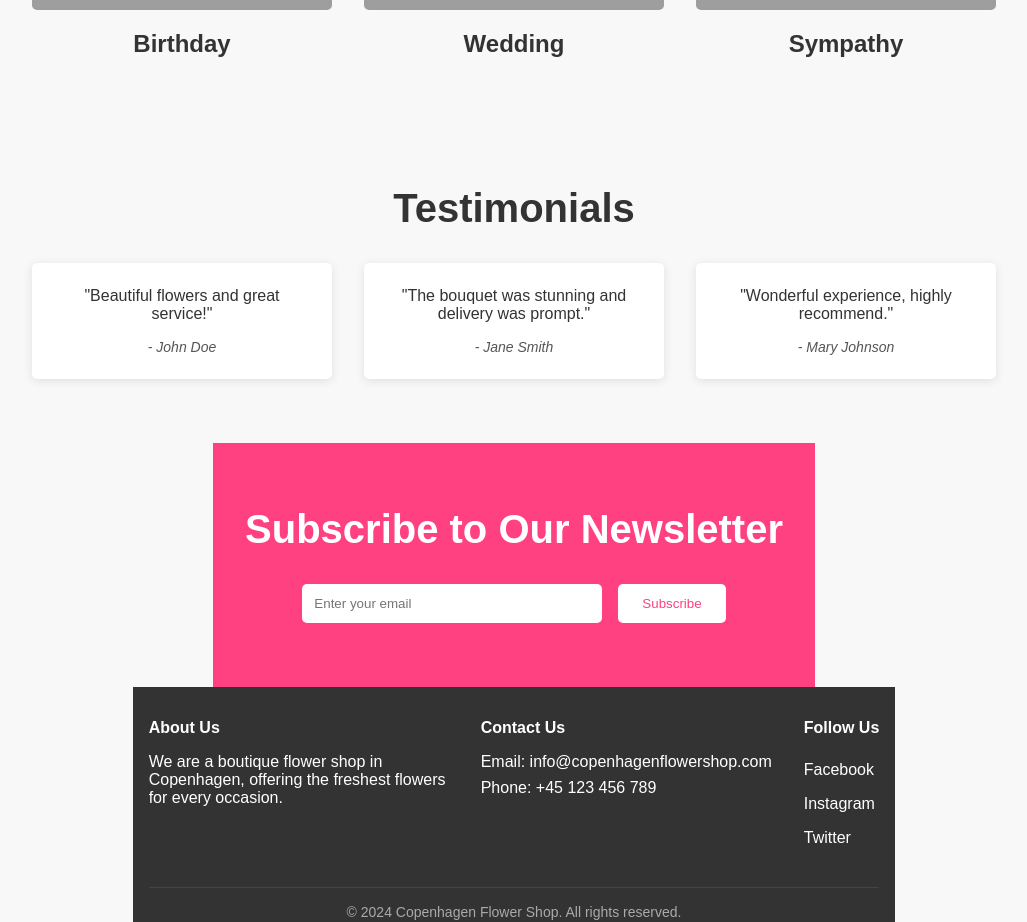
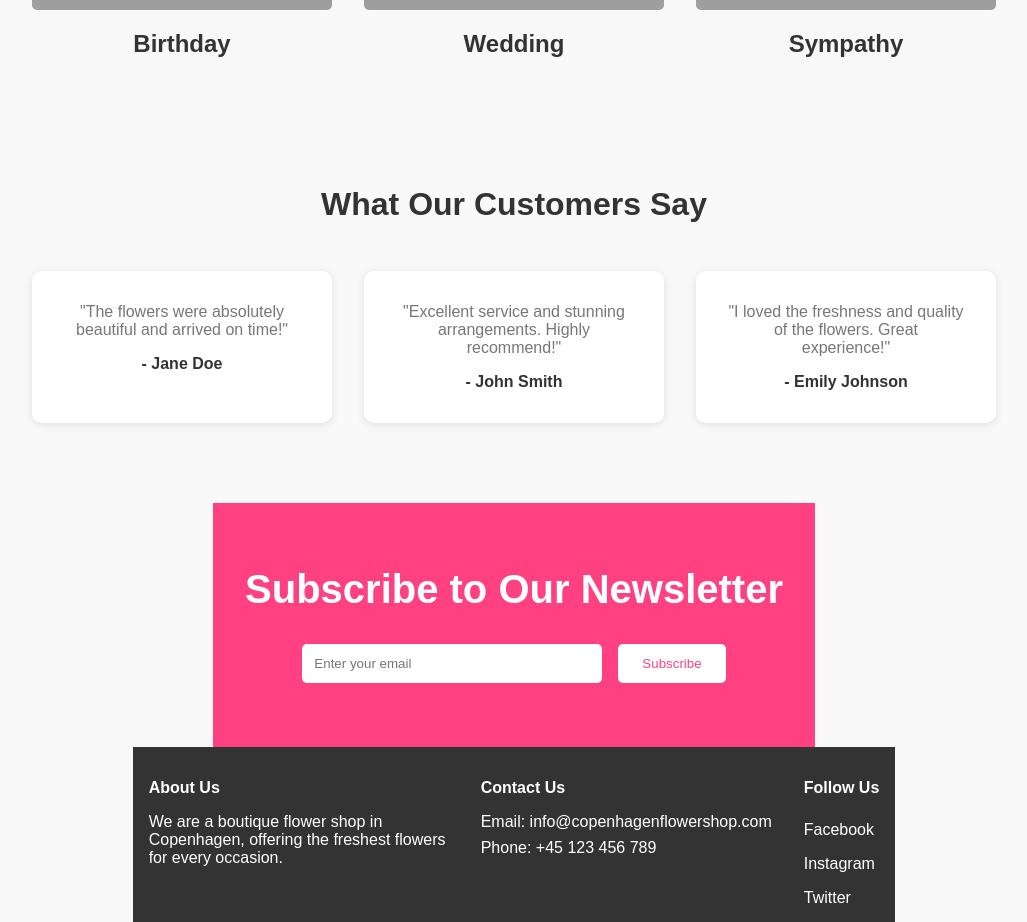
Before and after one commit to fairycreator/minimalistic-flower-shop, a React (Create React App) app: page / in a window 1280 px wide. Shown: the part 1080-2002 px from the top of the page, without its empty margins (126-1153 px from the left). Built offline with nearby package versions, Linux system fonts and the light colour scheme; grey boxes are pictures that could not be loaded.

Commit message:
Testemonialæs section improved

```diff
--- a/src/components/TestimonialsSection.js
+++ b/src/components/TestimonialsSection.js
@@ -1,72 +1,74 @@
+// src/components/TestimonialsSection.js
 import React from "react";
 import styled from "styled-components";
 
 const TestimonialsSection = () => {
   const testimonials = [
-    { id: 1, name: "John Doe", text: "Beautiful flowers and great service!" },
     {
-      id: 2,
-      name: "Jane Smith",
-      text: "The bouquet was stunning and delivery was prompt.",
+      name: "Jane Doe",
+      text: "The flowers were absolutely beautiful and arrived on time!",
     },
     {
-      id: 3,
-      name: "Mary Johnson",
-      text: "Wonderful experience, highly recommend.",
+      name: "John Smith",
+      text: "Excellent service and stunning arrangements. Highly recommend!",
+    },
+    {
+      name: "Emily Johnson",
+      text: "I loved the freshness and quality of the flowers. Great experience!",
     },
   ];
 
   return (
-    <SectionContainer>
-      <SectionTitle>Testimonials</SectionTitle>
-      <TestimonialsContainer>
-        {testimonials.map((testimonial) => (
-          <TestimonialCard key={testimonial.id}>
-            <TestimonialText>"{testimonial.text}"</TestimonialText>
-            <TestimonialAuthor>- {testimonial.name}</TestimonialAuthor>
-          </TestimonialCard>
+    <TestimonialsContainer>
+      <h2>What Our Customers Say</h2>
+      <Testimonials>
+        {testimonials.map((testimonial, index) => (
+          <Testimonial key={index}>
+            <p>"{testimonial.text}"</p>
+            <h4>- {testimonial.name}</h4>
+          </Testimonial>
         ))}
-      </TestimonialsContainer>
-    </SectionContainer>
+      </Testimonials>
+    </TestimonialsContainer>
   );
 };
 
-const SectionContainer = styled.section`
+const TestimonialsContainer = styled.div`
+  text-align: center;
   padding: 4rem 2rem;
-  background-color: #f8f8f8;
+  background-color: #f9f9f9;
+
+  h2 {
+    font-size: 2rem;
+    color: #333;
+    margin-bottom: 2rem;
+  }
 `;
 
-const SectionTitle = styled.h2`
-  text-align: center;
-  font-size: 2.5rem;
-  margin-bottom: 2rem;
-`;
-
-const TestimonialsContainer = styled.div`
+const Testimonials = styled.div`
   display: flex;
-  justify-content: center;
-  gap: 2rem;
+  justify-content: space-around;
   flex-wrap: wrap;
 `;
 
-const TestimonialCard = styled.div`
-  width: 300px;
-  background: white;
-  padding: 1.5rem;
-  border-radius: 5px;
+const Testimonial = styled.div`
+  max-width: 300px;
+  margin: 1rem;
+  padding: 2rem;
+  background-color: #fff;
+  border-radius: 10px;
   box-shadow: 0 2px 10px rgba(0, 0, 0, 0.1);
-  text-align: center;
-`;
 
-const TestimonialText = styled.p`
-  font-size: 1rem;
-  margin-bottom: 1rem;
-`;
+  p {
+    font-size: 1rem;
+    color: #777;
+    margin-bottom: 1rem;
+  }
 
-const TestimonialAuthor = styled.p`
-  font-size: 0.875rem;
-  font-style: italic;
-  color: #555;
+  h4 {
+    font-size: 1rem;
+    color: #333;
+  }
 `;
 
 export default TestimonialsSection;
```
